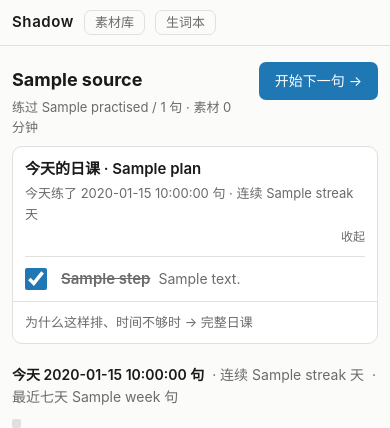
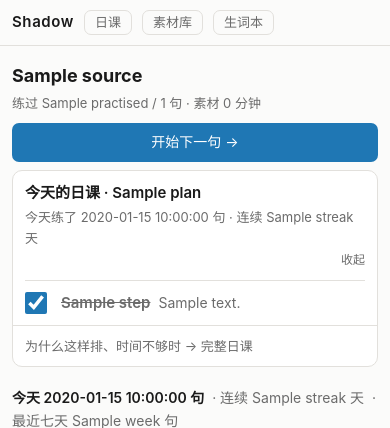
Before and after one commit to icandy7272/shadow, a FastAPI app: template src/shadow/web/templates/index.html in a window 390 px wide. Shown: the top 428 px of the page. Run offline with FastAPI, Linux system fonts and the light colour scheme; the template is opened without the code that fills it: most values are stand-ins (such as "Sample title", 1, 10 or a date in 2020).

Commit message:
feat: 顶栏加「日课」入口，手机上标题不再占四行
- 顶栏多一个「日课」，指到首页的日课卡片；卡片收着的话自动打开再滚过去。
  原来在练习页想看今天还剩什么，得先回首页再自己找。
- 手机上素材名最多两行，「开始下一句」自己占一行——标题四行时日课卡片被挤出屏幕。

Co-Authored-By: Claude Opus 5 <noreply@anthropic.com>

```diff
--- a/src/shadow/web/static/app.css
+++ b/src/shadow/web/static/app.css
@@ -295,6 +295,11 @@ button:disabled { opacity: .5; cursor: default; }
   .sentence { font-size: 16px; line-height: 2.6; }
   table.units th:nth-child(3), table.units td:nth-child(3),
   table.units th:nth-child(4), table.units td:nth-child(4) { display: none; }
+  /* 素材名很长时会占四行，把日课卡片挤出屏幕：最多两行，按钮自己占一行 */
+  .head { flex-direction: column; align-items: stretch; gap: 10px; }
+  .head h1 { display: -webkit-box; -webkit-line-clamp: 2; -webkit-box-orient: vertical;
+    overflow: hidden; }
+  .cta { text-align: center; }
   .pager a.next { padding: 12px 16px; }
   .grid { grid-template-rows: repeat(7, 9px); gap: 2px; }
   .grid i { width: 9px; height: 9px; }
--- a/src/shadow/web/static/app.js
+++ b/src/shadow/web/static/app.js
@@ -76,6 +76,11 @@ if (planCard) {
   try {
     if (localStorage.getItem(OPEN_KEY) === "0") planCard.open = false;
   } catch (err) { /* 隐私模式下读不到，默认展开 */ }
+  // 顶栏的「日课」指到这里：收着的话先打开，再滚过去
+  if (window.location.hash === "#plan") {
+    planCard.open = true;
+    planCard.scrollIntoView({ block: "start" });
+  }
   planCard.addEventListener("toggle", () => {
     try { localStorage.setItem(OPEN_KEY, planCard.open ? "1" : "0"); } catch (err) { /* 无所谓 */ }
   });
--- a/src/shadow/web/templates/base.html
+++ b/src/shadow/web/templates/base.html
@@ -7,7 +7,7 @@
 <link rel="stylesheet" href="/static/app.css?v={{ assets() }}">
 </head>
 <body>
-<header><a href="/" class="home">Shadow</a><a href="/sources" class="nav">素材库</a><a href="/vocab" class="nav">生词本</a>{% block subtitle %}{% endblock %}
+<header><a href="/" class="home">Shadow</a><a href="/#plan" class="nav">日课</a><a href="/sources" class="nav">素材库</a><a href="/vocab" class="nav">生词本</a>{% block subtitle %}{% endblock %}
   <span id="service" class="service up" role="status" data-assets="{{ assets() }}"
         data-start="{{ start_command }}"><i></i><span>服务在线</span></span></header>
 <div id="service-banner" class="service-banner" hidden></div>
--- a/src/shadow/web/templates/index.html
+++ b/src/shadow/web/templates/index.html
@@ -2,7 +2,7 @@
 {% block content %}
 <div class="head">
   <div class="source-head">
-    <h1>{{ source.title }}</h1>
+    <h1 title="{{ source.title }}">{{ source.title }}</h1>
     <p class="source-meta">练过 {{ practised }} / {{ catalogue|length }} 句 · 素材 {{ '%.0f'|format(source.duration_sec / 60) }} 分钟</p>
   </div>
   {% if next_unit %}
```
